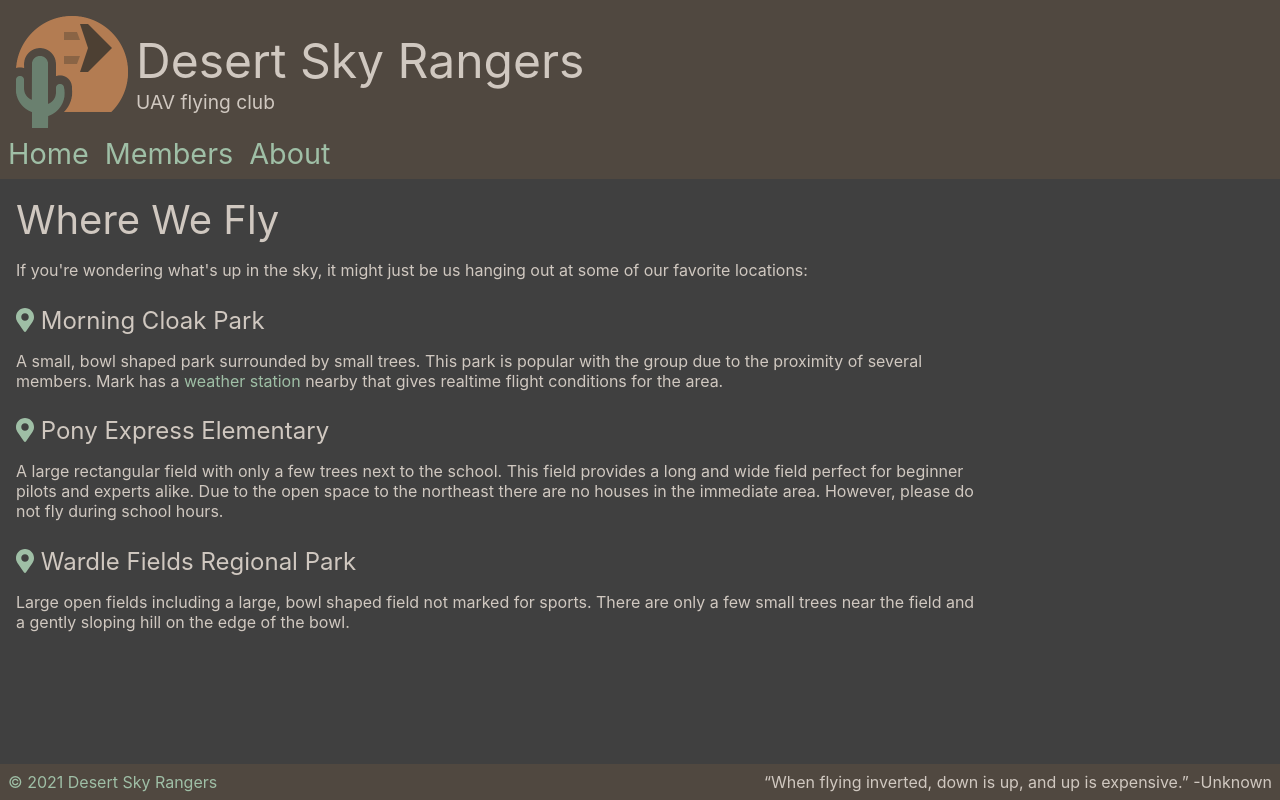
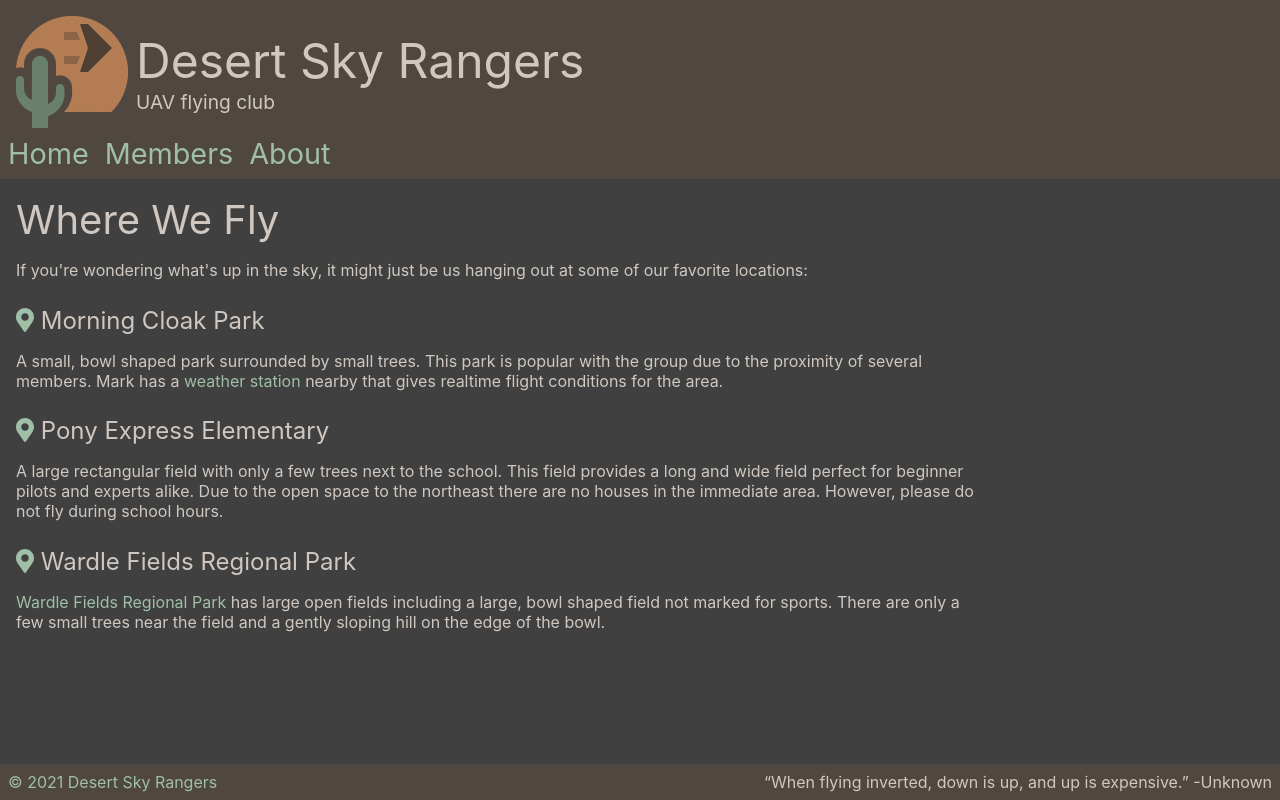
Before and after one commit to desertskyrangers/www.desertskyrangers.org, a React (Create React App) app: page / in a window 1280 px wide. Built offline with nearby package versions, Linux system fonts and the light colour scheme.

Commit message:
More content

```diff
--- a/src/About.js
+++ b/src/About.js
@@ -1,6 +1,4 @@
 import React from 'react';
-import {FontAwesomeIcon} from '@fortawesome/react-fontawesome';
-import {faFrown} from '@fortawesome/free-solid-svg-icons';
 
 export default class About extends React.Component {
 
--- a/src/Home.js
+++ b/src/Home.js
@@ -26,16 +26,17 @@ export default class Home extends React.Component {
 							station</a> nearby that gives realtime flight conditions for the
 							area.
 						</p>
-						<h5><a href="/"><FontAwesomeIcon icon={faMapMarkerAlt}/></a> Pony Express Elementary</h5>
+						<h5><a href="https://goo.gl/maps/oLuZKi1qZzowQPj58"><FontAwesomeIcon icon={faMapMarkerAlt}/></a> Pony Express Elementary</h5>
 						<p>
 							A large rectangular field with only a few trees next to the school. This
 							field provides a long and wide field perfect for beginner pilots and
 							experts alike. Due to the open space to the northeast there are no houses
 							in the immediate area. However, please do not fly during school hours.
 						</p>
-						<h5><a href="https://slco.org/parks/wardle-fields-regional-park/"><FontAwesomeIcon icon={faMapMarkerAlt}/></a> Wardle Fields Regional Park</h5>
+						<h5><a href="https://goo.gl/maps/WfuVVZqe4Qv32PX27"><FontAwesomeIcon icon={faMapMarkerAlt}/></a> Wardle Fields Regional Park</h5>
 						<p>
-							Large open fields including a large, bowl shaped field not marked for
+							<a href='https://slco.org/parks/wardle-fields-regional-park/'>Wardle Fields Regional Park</a> has
+							large open fields including a large, bowl shaped field not marked for
 							sports. There are only a few small trees near the field and a gently
 							sloping hill on the edge of the bowl.
 						</p>
```
